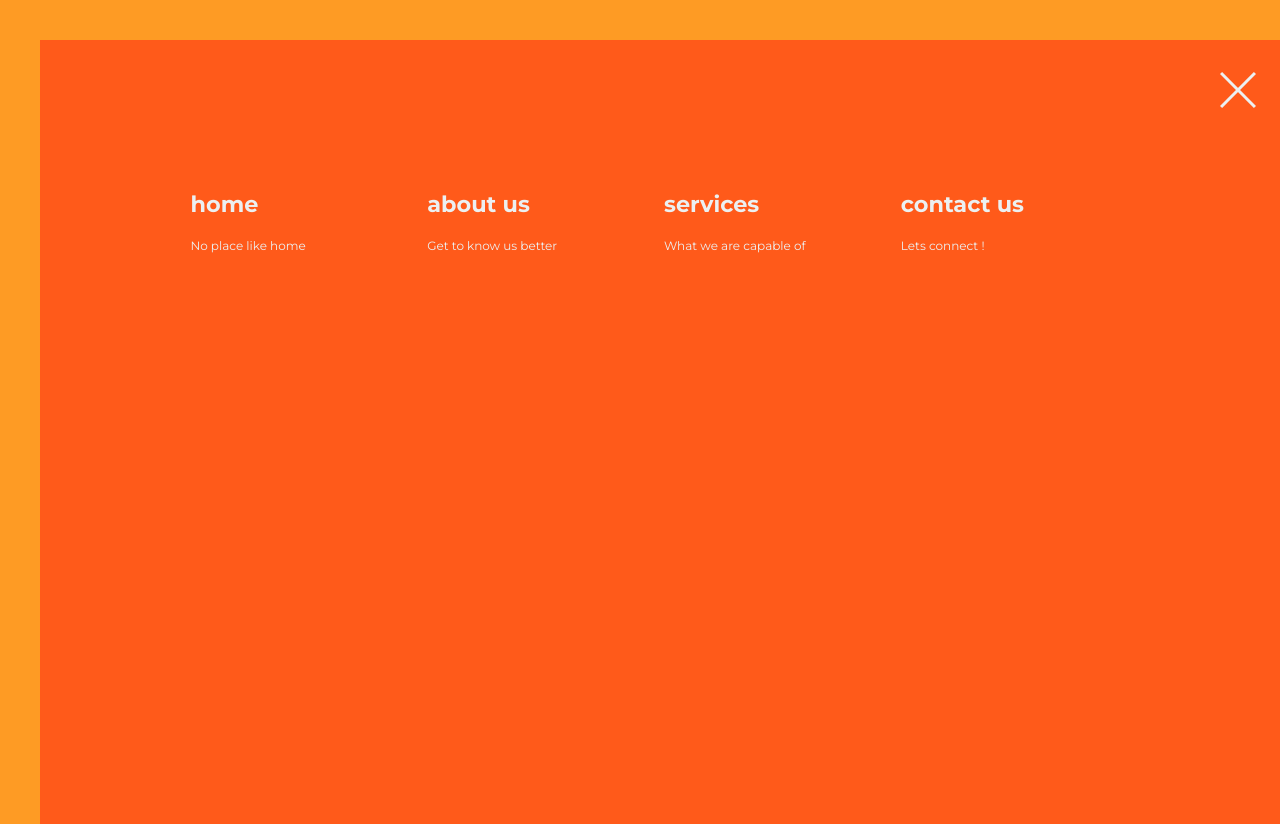
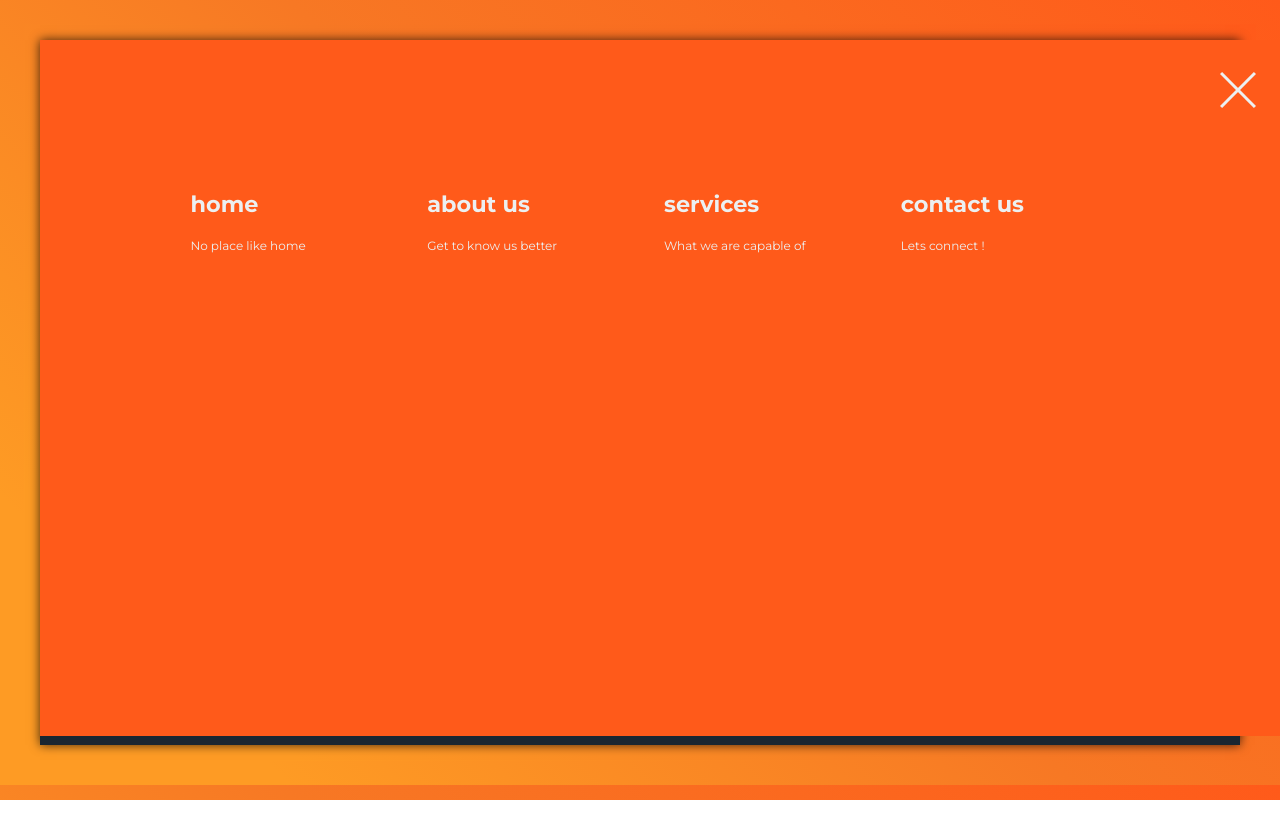
Before and after one commit to Ndu-Systems/ndu-systems-web, an Angular app: page /#/ in a window 1280 px wide. Both pictures are taken after a click on the picture 1151 px from the left and 100 px from the top of the page. After the commit the page ends 800 px from the top, so only its background shows below. Built offline with nearby package versions, Linux system fonts and the light colour scheme.

Commit message:
Gradient and box shadow effects

```diff
--- a/src/app/app.component.scss
+++ b/src/app/app.component.scss
@@ -1,3 +1,6 @@
+@import '../assets/sass/variables';
+
 .main-container{
-    background:#1B2631;
-  }
+    background:$black-bg-color;
+    box-shadow: 0px 0px 10px 0px rgba(0,0,0,0.75);
+}
--- a/src/assets/sass/_base.scss
+++ b/src/assets/sass/_base.scss
@@ -3,10 +3,15 @@
 @import './grid';
 @import './keyframes';
 
-html, body {
+
+
+html,
+body {
 
   font-family: 'Montserrat';
   background: $orange-light-color;
+background: linear-gradient(45deg,  $orange-light-color 14%,$orange-medium-color 52%,$orange-color 100%); /* W3C, IE10+, FF16+, Chrome26+, Opera12+, Safari7+ */
+
   padding: 1rem;
   color: $orange-color;
 
@@ -15,22 +20,25 @@ html, body {
   }
 }
 
-header{
+header {
 
   padding: 2em;
-    div{
+
+  div {
     text-align: center;
   }
+
   .logo {
 
     margin-top: -2rem;
     float: left;
   }
 
-    h1{
+  h1 {
     font-size: 1.5rem;
     font-weight: 300;
   }
+
   .burger-menu {
     margin-top: 1rem;
     float: right;
@@ -39,7 +47,7 @@ header{
 
 }
 
-.home-banner{
+.home-banner {
   height: 70vh;
 }
 
@@ -48,17 +56,17 @@ nav {
   background: $orange-color;
   padding: 2em;
   width: 92.5vw;
-    height: 90vh;
+  height: 79vh;
   transform: scaleX(0);
   transform-origin: right;
 
-    .close-btn{
+  .close-btn {
     float: right;
     cursor: pointer;
     opacity: 0;
   }
 
-    ul{
+  ul {
     list-style-type: none;
     margin: 10% auto 0 auto;
     padding: 0;
@@ -66,42 +74,54 @@ nav {
     grid-template-columns: repeat(4, 25%);
     width: 80%;
 
-        a{
+    a {
       color: $white-clouds-color;
       font-weight: 700;
       font-size: 1.4em;
     }
 
-        span{
-            color:  $white-clouds-color;
+    span {
+      color: $white-clouds-color;
       display: block;
       font-size: .75em;
       margin-top: 20px;
     }
 
-        li{
+    li {
       opacity: 0;
     }
   }
 }
 
-.show-menu{
+.show-menu {
   animation: slide-menu 1s ease-in forwards;
 
-    .close-btn{
+  .close-btn {
     animation: show-x 1s 1s forwards;
   }
 
-    li:nth-of-type(1){
-        animation: menu-item-animate  .6s forwards 1s ease-in-out;
+  li:nth-of-type(1) {
+    animation: menu-item-animate .6s forwards 1s ease-in-out;
   }
-    li:nth-of-type(2){
-        animation: menu-item-animate  .6s forwards 1.3s ease-in-out;
+
+  li:nth-of-type(2) {
+    animation: menu-item-animate .6s forwards 1.3s ease-in-out;
   }
-    li:nth-of-type(3){
-        animation: menu-item-animate  .6s forwards 1.6s ease-in-out;
+
+  li:nth-of-type(3) {
+    animation: menu-item-animate .6s forwards 1.6s ease-in-out;
   }
-    li:nth-of-type(4){
-        animation: menu-item-animate  .6s forwards 1.9s ease-in-out;
+
+  li:nth-of-type(4) {
+    animation: menu-item-animate .6s forwards 1.9s ease-in-out;
   }
 }
+
+.close-btn::after {
+
+    nav {
+
+        animation: close-slide-menu 1s ease-in forwards;
+
+    }
+}
--- a/src/assets/sass/_keyframes.scss
+++ b/src/assets/sass/_keyframes.scss
@@ -28,3 +28,35 @@
         opacity: 1;
     }
 }
+
+@keyframes close-slide-menu {
+
+    from {
+        transform: scaleX(1);
+    }
+    to {
+        transform: scaleX(0);
+    }
+}
+
+@keyframes close-x {
+    from {
+        opacity: 1;
+    }
+
+    to {
+        opacity: 0;
+    }
+}
+
+@keyframes hide-menu-item-animate {
+    from {
+        transform: translateY(0);
+        opacity: 1;
+    }
+
+    to {
+        transform: translateY(60%);
+        opacity: 0;
+    }
+}
--- a/src/assets/sass/_variables.scss
+++ b/src/assets/sass/_variables.scss
@@ -9,6 +9,8 @@ $orange-light-color: #FE9B24;
 $white-color: #fff;
 $white-clouds-color: #ecf0f1;
 
-
+//black
+$black-color : #000000;
+$black-bg-color: #1B2631;
 
 //numbers here
```
Lines whose indentation alone changed are shown as unchanged.
